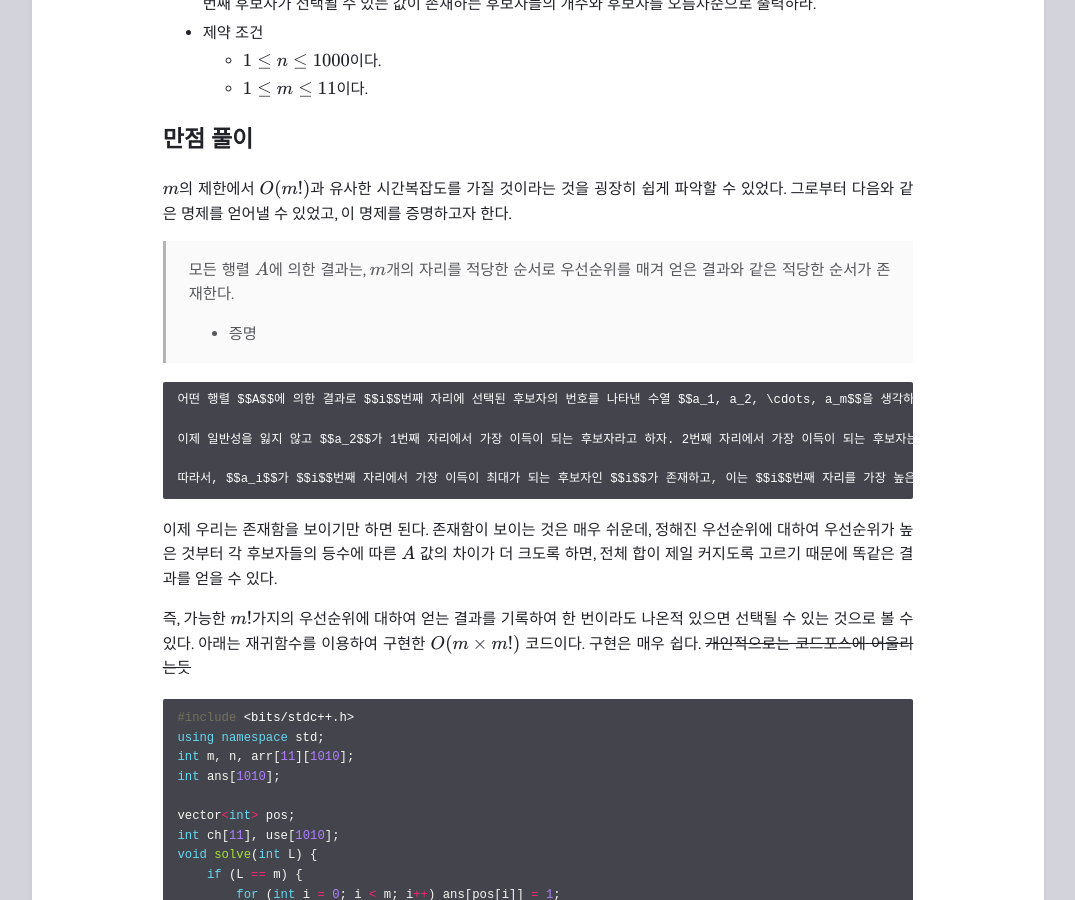
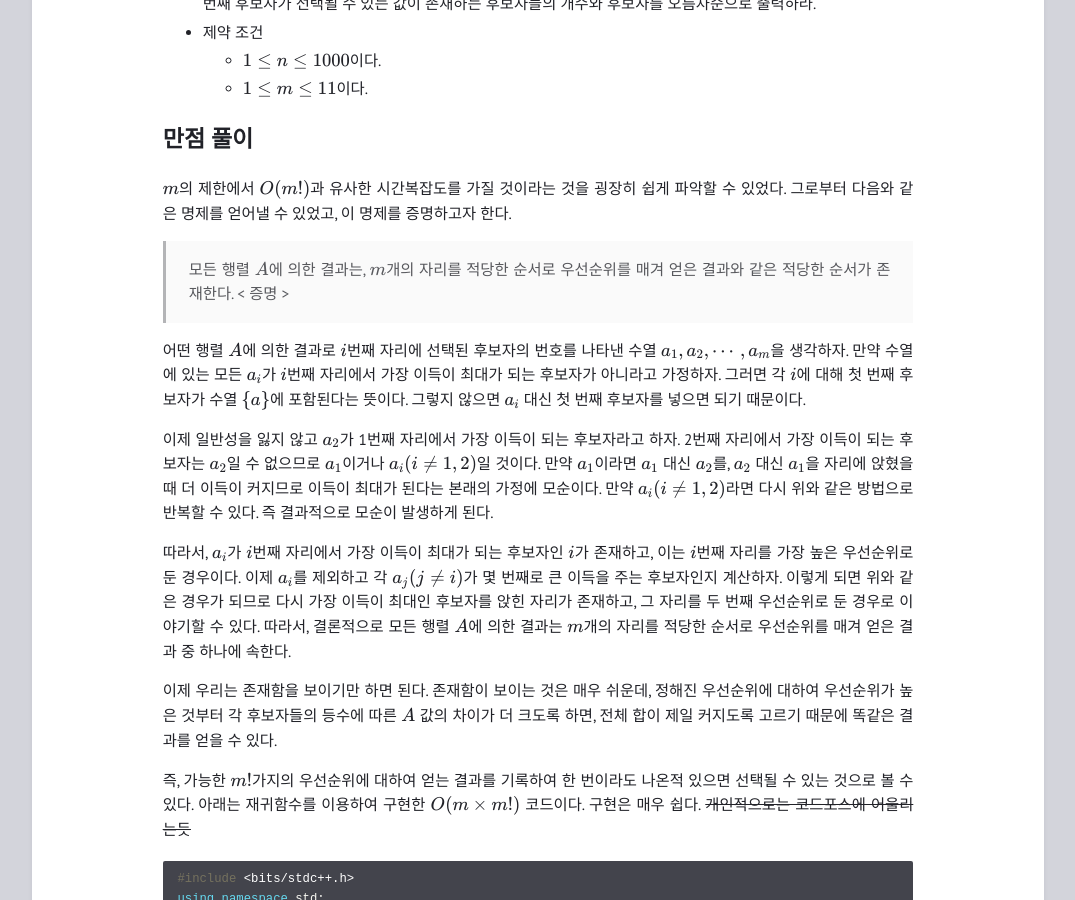
Before and after one commit to mathrabbit1028/mathrabbit1028.github.io, a Jekyll site: the page built from _posts/2023-07-17-Problem-Solving.md, in a window 1280 px wide and 900 px high, scrolled down 604 px. Shown: the whole window, without its empty margins (102-1177 px from the left). Built offline with Jekyll 4.4.1, drawn with Linux system fonts in a browser that asks for light colours; some web fonts are replaced.

Commit message:
2023-07-17 PS

```diff
--- a/_posts/2023-07-17-Problem-Solving.md
+++ b/_posts/2023-07-17-Problem-Solving.md
@@ -27,14 +27,13 @@ layout: post
 $$m$$의 제한에서 $$O(m!)$$과 유사한 시간복잡도를 가질 것이라는 것을 굉장히 쉽게 파악할 수 있었다. 그로부터 다음와 같은 명제를 얻어낼 수 있었고, 이 명제를 증명하고자 한다.
 
 > 모든 행렬 $$A$$에 의한 결과는, $$m$$개의 자리를 적당한 순서로 우선순위를 매겨 얻은 결과와 같은 적당한 순서가 존재한다.
->
-- 증명
+< 증명 >
 
-    어떤 행렬 $$A$$에 의한 결과로 $$i$$번째 자리에 선택된 후보자의 번호를 나타낸 수열 $$a_1, a_2, \cdots, a_m$$을 생각하자. 만약 수열에 있는 모든 $$a_i$$가 $$i$$번째 자리에서 가장 이득이 최대가 되는 후보자가 아니라고 가정하자. 그러면 각 $$i$$에 대해 첫 번째 후보자가 수열 $$\{ a \}$$에 포함된다는 뜻이다. 그렇지 않으면 $$a_i$$ 대신 첫 번째 후보자를 넣으면 되기 때문이다.
+어떤 행렬 $$A$$에 의한 결과로 $$i$$번째 자리에 선택된 후보자의 번호를 나타낸 수열 $$a_1, a_2, \cdots, a_m$$을 생각하자. 만약 수열에 있는 모든 $$a_i$$가 $$i$$번째 자리에서 가장 이득이 최대가 되는 후보자가 아니라고 가정하자. 그러면 각 $$i$$에 대해 첫 번째 후보자가 수열 $$\{ a \}$$에 포함된다는 뜻이다. 그렇지 않으면 $$a_i$$ 대신 첫 번째 후보자를 넣으면 되기 때문이다.
 
-    이제 일반성을 잃지 않고 $$a_2$$가 1번째 자리에서 가장 이득이 되는 후보자라고 하자. 2번째 자리에서 가장 이득이 되는 후보자는 $$a_2$$일 수 없으므로 $$a_1$$이거나 $$a_i (i≠1, 2)$$일 것이다. 만약 $$a_1$$이라면 $$a_1$$ 대신 $$a_2$$를, $$a_2$$ 대신 $$a_1$$을 자리에 앉혔을 때 더 이득이 커지므로 이득이 최대가 된다는 본래의 가정에 모순이다. 만약 $$a_i (i≠1, 2)$$라면 다시 위와 같은 방법으로 반복할 수 있다. 즉 결과적으로 모순이 발생하게 된다.
+이제 일반성을 잃지 않고 $$a_2$$가 1번째 자리에서 가장 이득이 되는 후보자라고 하자. 2번째 자리에서 가장 이득이 되는 후보자는 $$a_2$$일 수 없으므로 $$a_1$$이거나 $$a_i (i≠1, 2)$$일 것이다. 만약 $$a_1$$이라면 $$a_1$$ 대신 $$a_2$$를, $$a_2$$ 대신 $$a_1$$을 자리에 앉혔을 때 더 이득이 커지므로 이득이 최대가 된다는 본래의 가정에 모순이다. 만약 $$a_i (i≠1, 2)$$라면 다시 위와 같은 방법으로 반복할 수 있다. 즉 결과적으로 모순이 발생하게 된다.
 
-    따라서, $$a_i$$가 $$i$$번째 자리에서 가장 이득이 최대가 되는 후보자인 $$i$$가 존재하고, 이는 $$i$$번째 자리를 가장 높은 우선순위로 둔 경우이다. 이제 $$a_i$$를 제외하고 각 $$a_j (j≠i)$$가 몇 번째로 큰 이득을 주는 후보자인지 계산하자. 이렇게 되면 위와 같은 경우가 되므로 다시 가장 이득이 최대인 후보자를 앉힌 자리가 존재하고, 그 자리를 두 번째 우선순위로 둔 경우로 이야기할 수 있다. 따라서, 결론적으로 모든 행렬 $$A$$에 의한 결과는 $$m$$개의 자리를 적당한 순서로 우선순위를 매겨 얻은 결과 중 하나에 속한다.
+따라서, $$a_i$$가 $$i$$번째 자리에서 가장 이득이 최대가 되는 후보자인 $$i$$가 존재하고, 이는 $$i$$번째 자리를 가장 높은 우선순위로 둔 경우이다. 이제 $$a_i$$를 제외하고 각 $$a_j (j≠i)$$가 몇 번째로 큰 이득을 주는 후보자인지 계산하자. 이렇게 되면 위와 같은 경우가 되므로 다시 가장 이득이 최대인 후보자를 앉힌 자리가 존재하고, 그 자리를 두 번째 우선순위로 둔 경우로 이야기할 수 있다. 따라서, 결론적으로 모든 행렬 $$A$$에 의한 결과는 $$m$$개의 자리를 적당한 순서로 우선순위를 매겨 얻은 결과 중 하나에 속한다.
 
 
 이제 우리는 존재함을 보이기만 하면 된다. 존재함이 보이는 것은 매우 쉬운데, 정해진 우선순위에 대하여 우선순위가 높은 것부터 각 후보자들의 등수에 따른 $$A$$ 값의 차이가 더 크도록 하면, 전체 합이 제일 커지도록 고르기 때문에 똑같은 결과를 얻을 수 있다.
```
